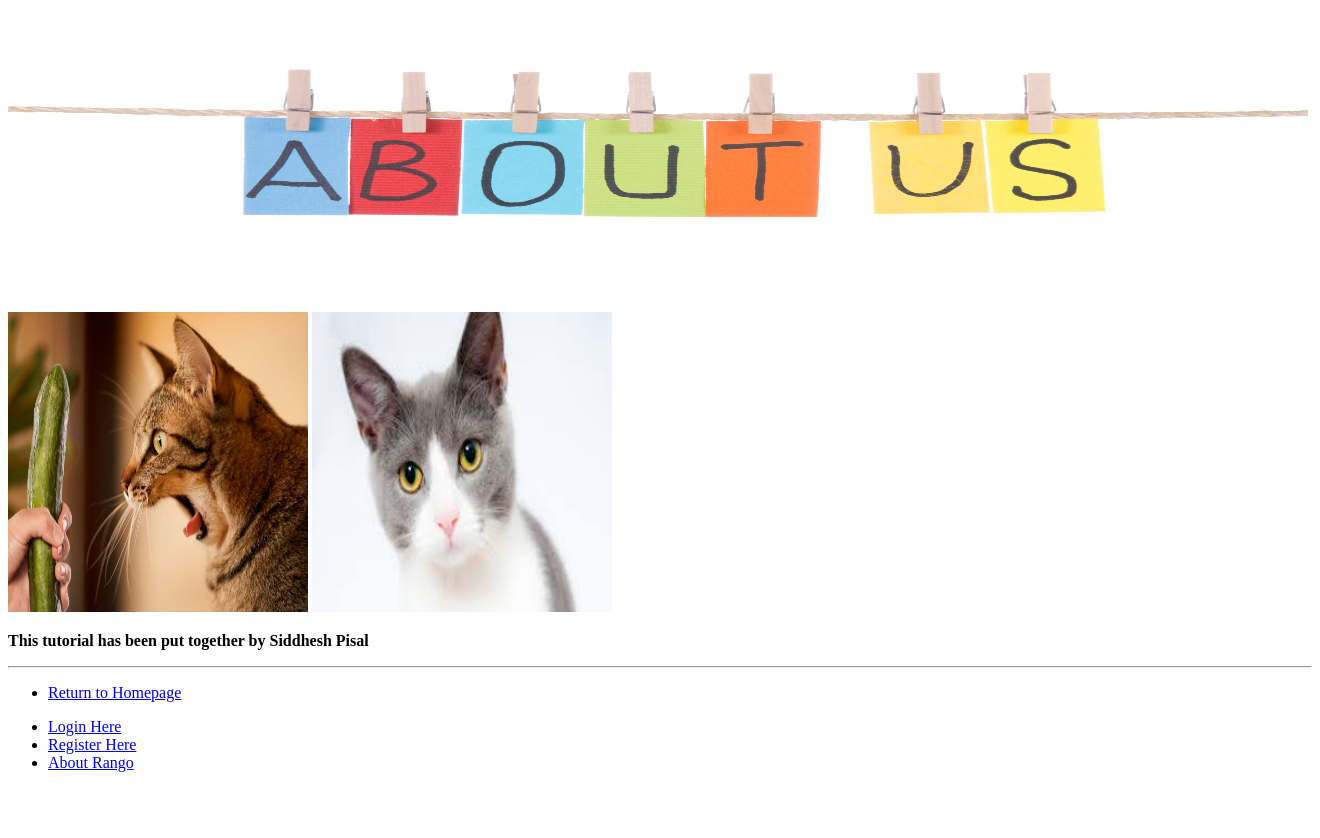
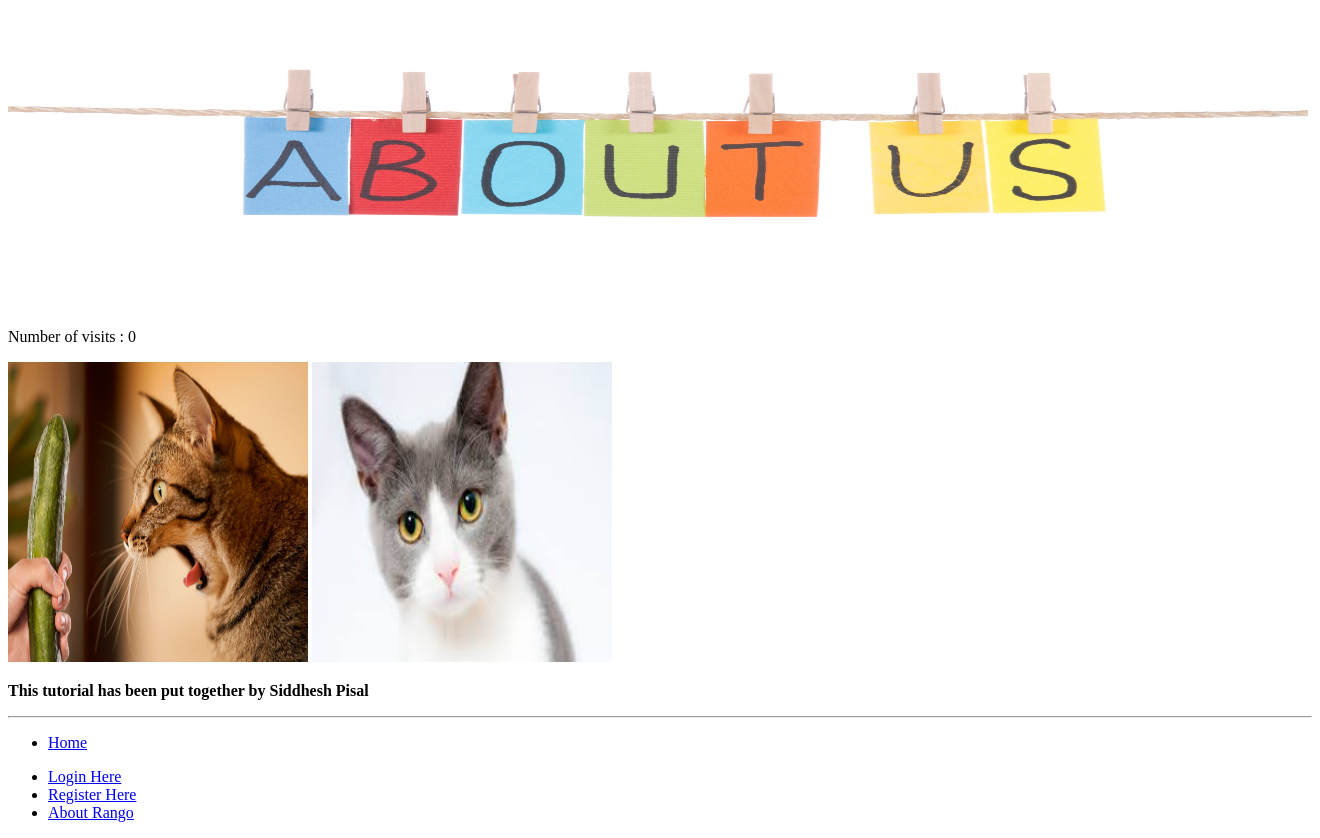
Before and after one commit to pissall20/rango, a Django app: page /rango/about/ in a window 1320 px wide. Before the commit the page ends 772 px from the top, so only its background shows below. Run offline with Django 3.2, Linux system fonts and the light colour scheme.

Commit message:
Template inheritance introduced. All templates now inherit from the base.html

```diff
--- a/tangodjango/rango/templates/rango/about.html
+++ b/tangodjango/rango/templates/rango/about.html
@@ -6,7 +6,7 @@
 {% block body_block %}
     <div>
         <img src="{% static 'images/rango2.jpg' %}" alt="rango pic about" width="1300px" height="300px"><br />
-
+        <p>Number of visits : {{visits}}</p>
         <img src="{{ MEDIA_URL }}cat.jpg" alt="cat picture" width="300px" height="300px">
         <img src="{{ MEDIA_URL }}cat2.jpeg" alt="cat picture 2" width="300px" height="300px">
 
--- a/tangodjango/rango/templates/rango/base.html
+++ b/tangodjango/rango/templates/rango/base.html
@@ -9,7 +9,7 @@
     {% block body_block %} {% endblock %}
     </div>
     <hr />
-    <ul><li><a href="/rango/">Return to Homepage</a></li></ul>
+    <ul><li><a href="/rango/">Home</a></li></ul>
 
     <div>
         <ul>
--- a/tangodjango/rango/views.py
+++ b/tangodjango/rango/views.py
@@ -5,16 +5,33 @@ from rango.forms import UserForm, UserProfileForm
 from django.contrib.auth import authenticate, login, logout
 from django.http import HttpResponse
 from django.contrib.auth.decorators import login_required
+from datetime import datetime
 
 def index(request):
     category_list = Category.objects.order_by('-likes')[:5]
     most_viewed_pages = Page.objects.order_by('-views')[:5]
     context_dict = {'categories': category_list, 'most_viewed': most_viewed_pages}
+    if request.session.get('last_visit'):
+        last_visit_time = request.session.get('last_visit')
+        visits = request.session.get('visits', 0)
+        if (datetime.now() - datetime.strptime(last_visit_time[:-7], '%Y-%m-%d %H:%M:%S')).days > 0:
+            request.session['visits'] = visits + 1
+            request.session['last_visit'] = str(datetime.now())
+    else:
+        request.session['last_visit'] = str(datetime.now())
+        request.session['visits'] = 1
     return render(request, "rango/index.html", context=context_dict)
 
 
+
+
 def about(request):
-    return render(request, 'rango/about.html')
+    if request.session.get('visits'):
+        visits = request.session['visits']
+    else:
+        visits = 0
+    context_dict = {'visits': visits}
+    return render(request, 'rango/about.html', context_dict)
 
 
 def show_category(request, category_name_slug):
```
Also changed, not shown: tangodjango/db.sqlite3.
